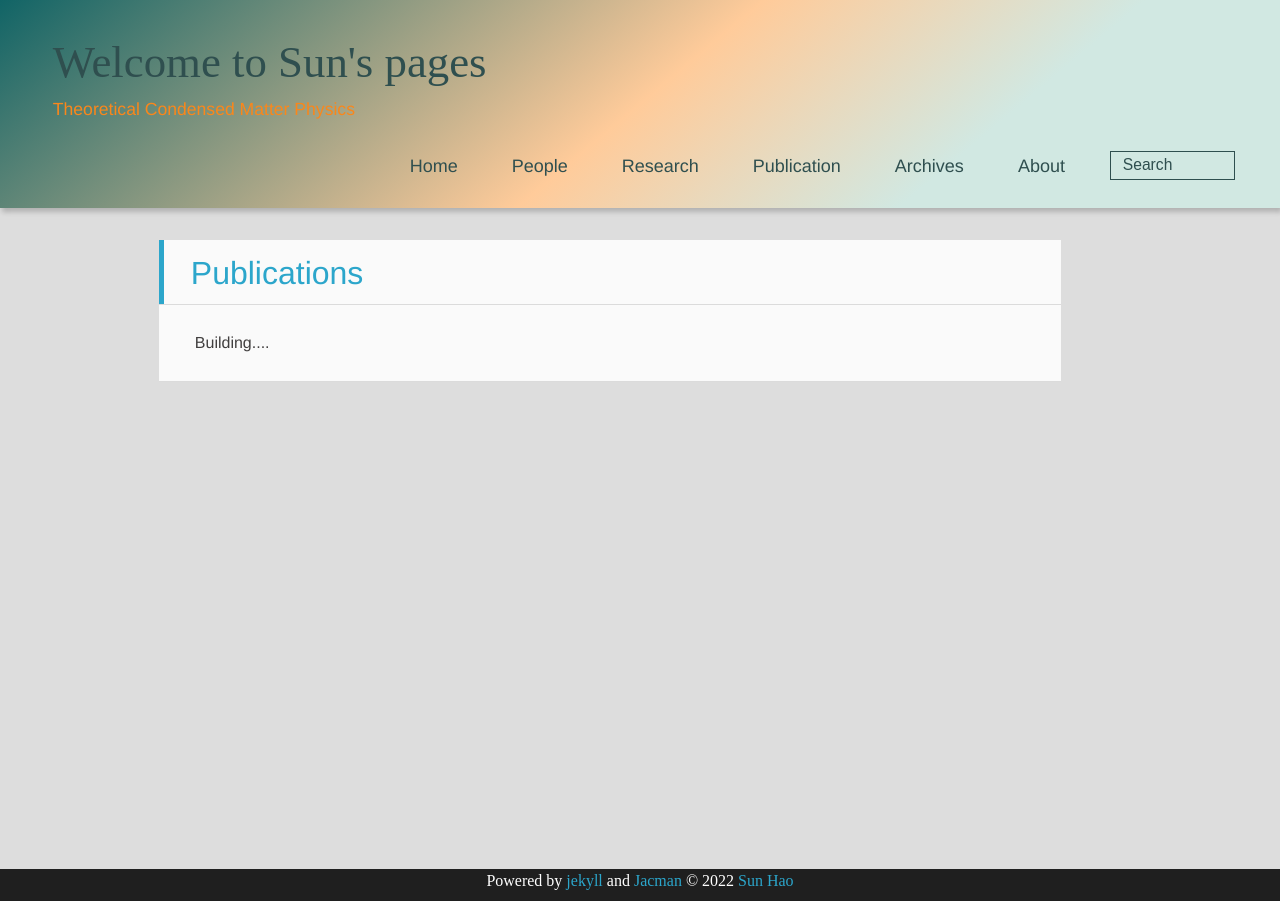
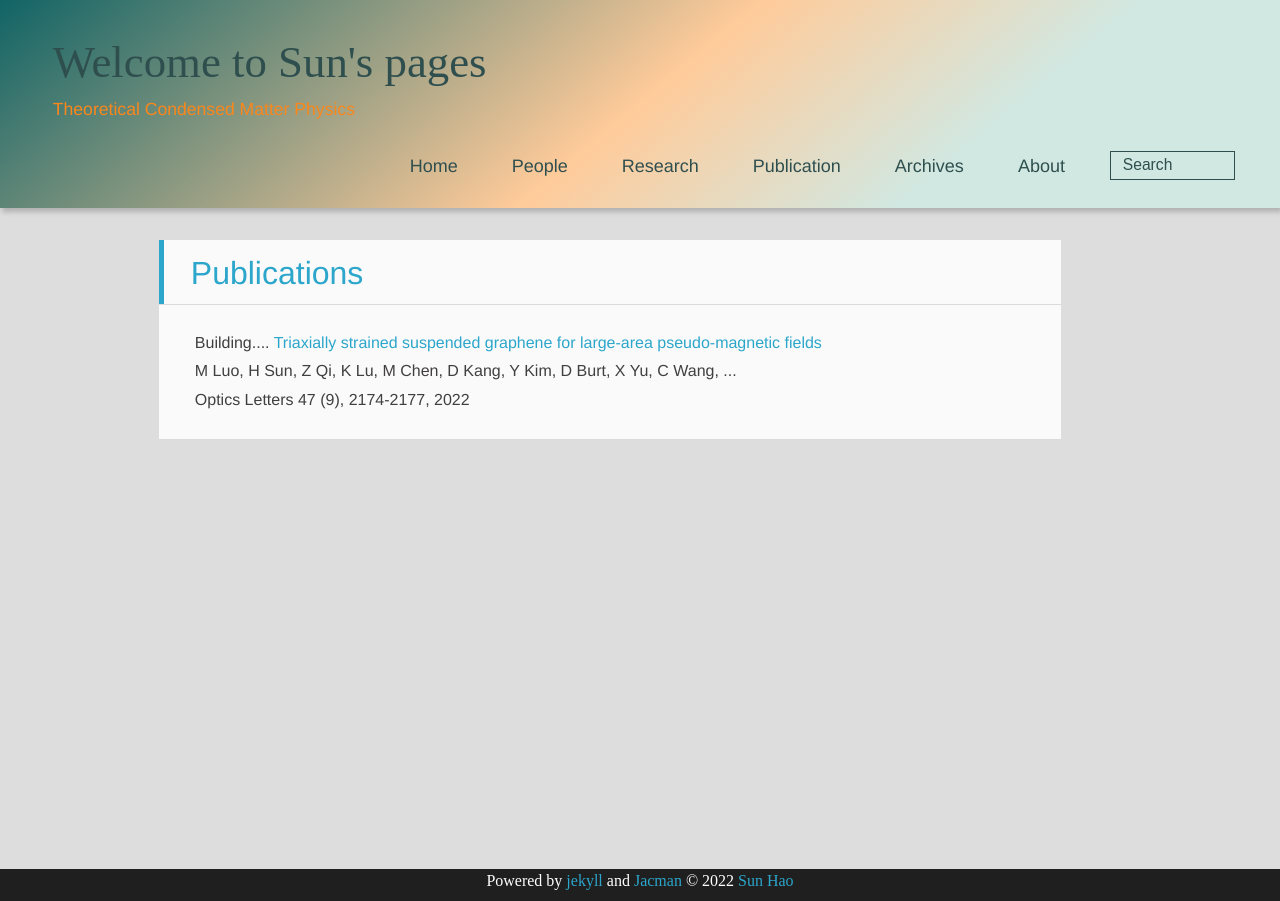
Before and after one commit to sunohao/sunhao_physics, a Jekyll site: the page built from publications/index.html, in a window 1280 px wide. Built offline with Jekyll 4.4.1, drawn with Linux system fonts in a browser that asks for light colours; nearby versions of some CDN libraries; some web fonts are replaced.

Commit message:
image update

```diff
--- a/publications/index.html
+++ b/publications/index.html
@@ -5,3 +5,8 @@ title: Publications
 ---
 
 Building....
+<td class="gsc_a_t">
+    <a href="/citations?view_op=view_citation&amp;hl=zh-CN&amp;user=YmrbkGIAAAAJ&amp;sortby=pubdate&amp;citation_for_view=YmrbkGIAAAAJ:ufrVoPGSRksC" class="gsc_a_at">
+        Triaxially strained suspended graphene for large-area pseudo-magnetic fields</a>
+        <div class="gs_gray">M Luo, H Sun, Z Qi, K Lu, M Chen, D Kang, Y Kim, D Burt, X Yu, C Wang, ...</div>
+        <div class="gs_gray">Optics Letters 47 (9), 2174-2177<span class="gs_oph">, 2022</span></div></td>
```
Also changed, not shown: index.html (+9 -8 lines).
